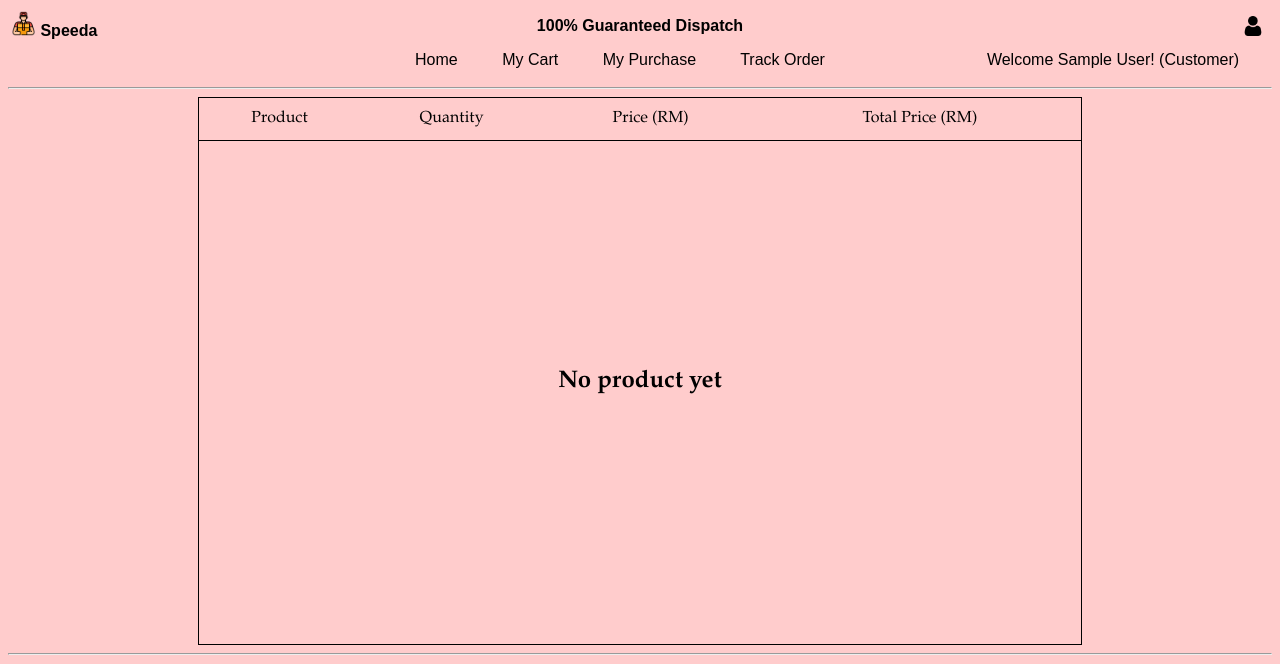
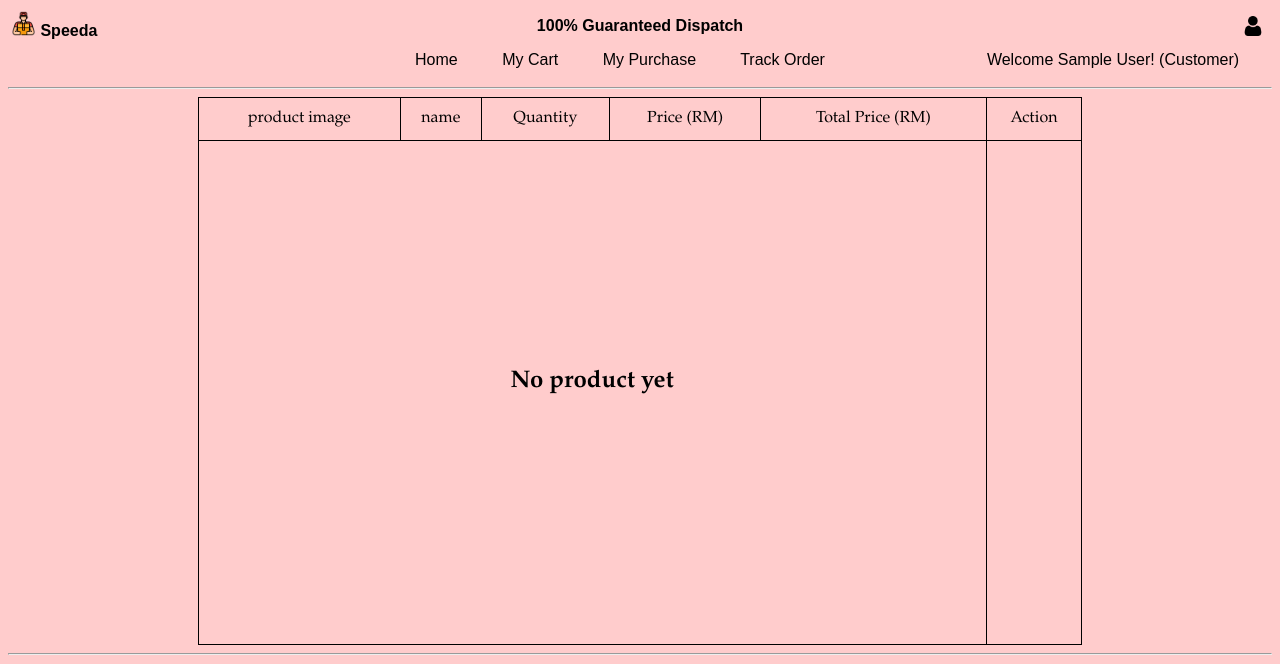
Before and after one commit to mnrhsh/sem_project, a PHP site: page /sem_project/ApplicationLayer/ManagePayment/ViewCart.php in a window 1280 px wide. Shown: the top 664 px of the page. Run offline with PHP 8.4, Linux system fonts and the light colour scheme; the visitor is signed in with stand-in values (Sample User, id 1); data that the repository does not hold is empty.

Commit message:
food and cart

```diff
--- a/ApplicationLayer/ManagePayment/ViewCart.php
+++ b/ApplicationLayer/ManagePayment/ViewCart.php
@@ -77,12 +77,14 @@ if(isset($_POST['decqty']) && $_POST['product_quantity'] > 0){
       <td align="center">Welcome <?=$_SESSION['name']?>! (Customer)</td>
     </tr>
   </table>
-  <table id="scd_detail" width="70%" height="70%" align="center">
+  <table id="scd_detail" width="70%" height="70%" align="center" border="1">
     <tr style="border-bottom: 1px solid black;height: 8%" > <hr>
-        <td align="center" colspan="2">Product</td>
+        <td align="center">product image</td>
+        <td align="center">name</td>
         <td align="center">Quantity</td>
         <td align="center">Price (RM)</td>
         <td align="center">Total Price (RM)</td>
+        <td align="center">Action</td>
     </tr>
     <?php
     if($datacheck == 0){
@@ -118,24 +120,23 @@ if(isset($_POST['decqty']) && $_POST['product_quantity'] > 0){
     ?>
 
       <tr >
-        <td width="20%"><img src="<?php echo $image_src?>" style="width: 100px;height: 100px;vertical-align: middle;"></td>
-        <td><?=$row["product_name"]?></td>
+        <td align="center" width="20%"><img src="<?php echo $image_src?>" style="width: 100px;height: 100px;vertical-align: middle;"></td>
+        <td align="center"><?=$row["product_name"]?></td>
         <form action="" method="POST">
         <input type="hidden" name="product_id" value="<?php echo $row["product_id"]?>"><input type="hidden" name="product_quantity" value="<?php echo $row["product_quantity"]?>">
         <td align="center" width="15%"><button name='decqty'>-</button>&nbsp;&nbsp;<?=$row["product_quantity"]?>&nbsp;&nbsp;<button name='incqty'>+ </button></td>
         </form>
         <td align="center" width="15%">RM <?=$row["product_price"]?></td>
         <td align="center" width="15%">RM <?=$total_price?> </td>
-      </tr>
-      <tr style="border-bottom: 1px solid black">
+
         <form action="" method="POST">
-          <td colspan="5" align="right"><input type="hidden" name="product_id" value="<?=$row["product_id"]?>"><button type="submit" id="delete_btn" name="delete" onclick="return confirm('Are you sure you want to delete?')">Delete</button></td></form>
+          <td colspan="5" align="center"><input type="hidden" name="product_id" value="<?=$row["product_id"]?>"><button  type="submit" id="delete_btn" name="delete" onclick="return confirm('Are you sure you want to delete?')">Delete</button></td></form>
       </tr>
     <?php } ?>
 
       <tr style="height: 5%">
-        <td colspan="4" align="right" style="font-size: 25px">Subtotal</td>
-        <td align="center">RM <?=$subtotal?></td>
+        <td colspan="4" align="center" style="font-size: 25px">Subtotal</td>
+        <td align="center"colspan="2" >RM <?=$subtotal?></td>
       </tr>
   </table>
   <table width="80%" align="center">
--- a/BusinessServicesLayer/foodController/foodController.php
+++ b/BusinessServicesLayer/foodController/foodController.php
@@ -542,7 +542,7 @@ class foodController{
     function food_viewVariation(){
         $food = new foodModel();
         $food->fd_variation = $_POST['variation'];
-        $food->limit = 50;
+        $food->limit = 5;
         $page = 1;
 
         if($_POST['page'] > 1){
```
